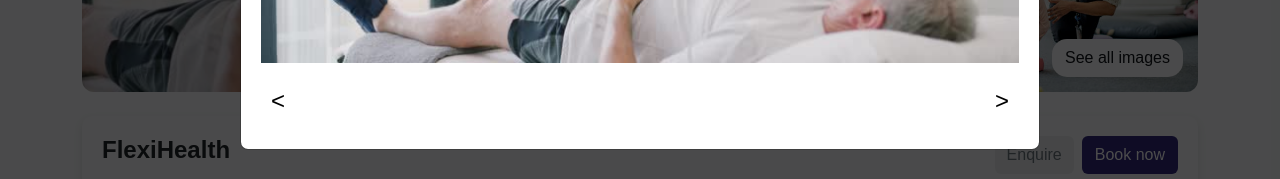
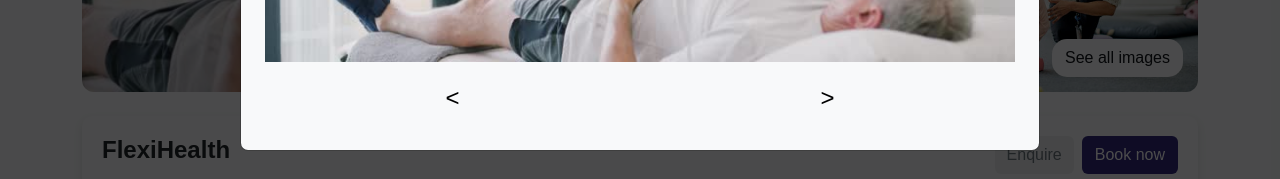
Before and after one commit to Fouad-Gabr/Booking-and-reservation-system, a React (Vite) app: page / in a window 1280 px wide. Both pictures are taken after a click on the button "See all images". Shown: the part 567-746 px from the top of the page. Built offline with nearby package versions, Linux system fonts and the light colour scheme.

Commit message:
Refactored styles to use Bootstrap classes instead of custom CSS

```diff
--- a/src/pages/Home/Home.css
+++ b/src/pages/Home/Home.css
@@ -128,36 +128,19 @@
 }
 
 .modal {
-    display: flex;
-    justify-content: center;
-    align-items: center;
-    position: fixed;
     top: 50px;
     left: 0;
-    width: 100%;
-    height: 100%;
     background-color: rgba(0, 0, 0, 0.7);
     z-index: 1000;
 }
 
 .modal-content {
-    background-color: white;
-    padding: 20px;
     border-radius: 8px;
     width: 90%;
     max-width: 800px;
-    position: relative;
 }
 
-.modal-image-container {
-    text-align: center;
-}
 
-.modal-controls {
-    display: flex;
-    justify-content: space-between;
-    margin-top: 10px;
-}
 
 .arrow {
     background-color: transparent;
--- a/src/pages/Home/Home.jsx
+++ b/src/pages/Home/Home.jsx
@@ -112,19 +112,19 @@ function Home() {
         </div>
 
         {isModalOpen && (
-          <div className="modal">
-            <div className="modal-content">
+          <div className="modal d-flex justify-content-center align-items-center position-fixed height-100 width-100">
+            <div className="modal-content bg-light p-4 position-relative">
               <span className="close" onClick={() => setIsModalOpen(false)}>
                 &times;
               </span>
-              <div className="modal-image-container">
+              <div className="modal-image-container text-center">
                 <img
                   src={images[currentImageIndex]}
                   alt={`image ${currentImageIndex + 1}`}
                   className="img-fluid"
                 />
               </div>
-              <div className="modal-controls">
+              <div className="modal-controls d-flex justify-content-around mt-2">
                 <button
                   className="arrow left-arrow"
                   onClick={handlePreviousImage}
```
